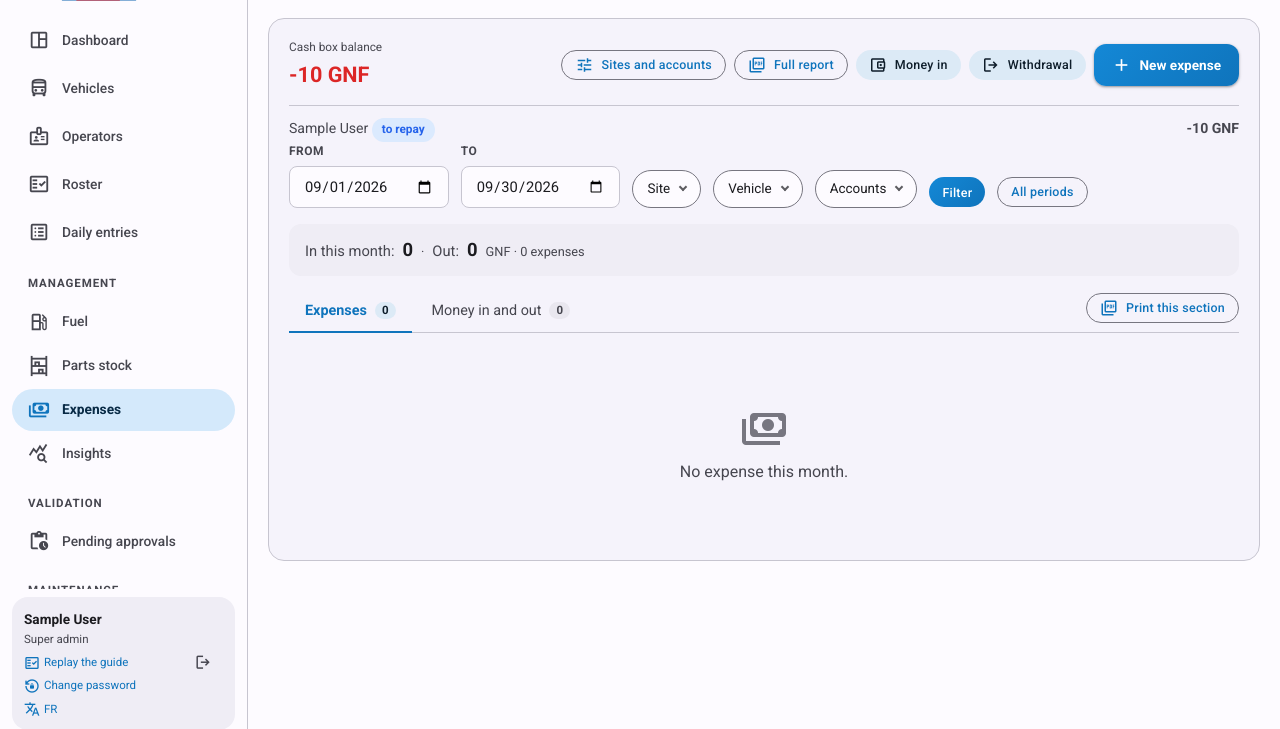
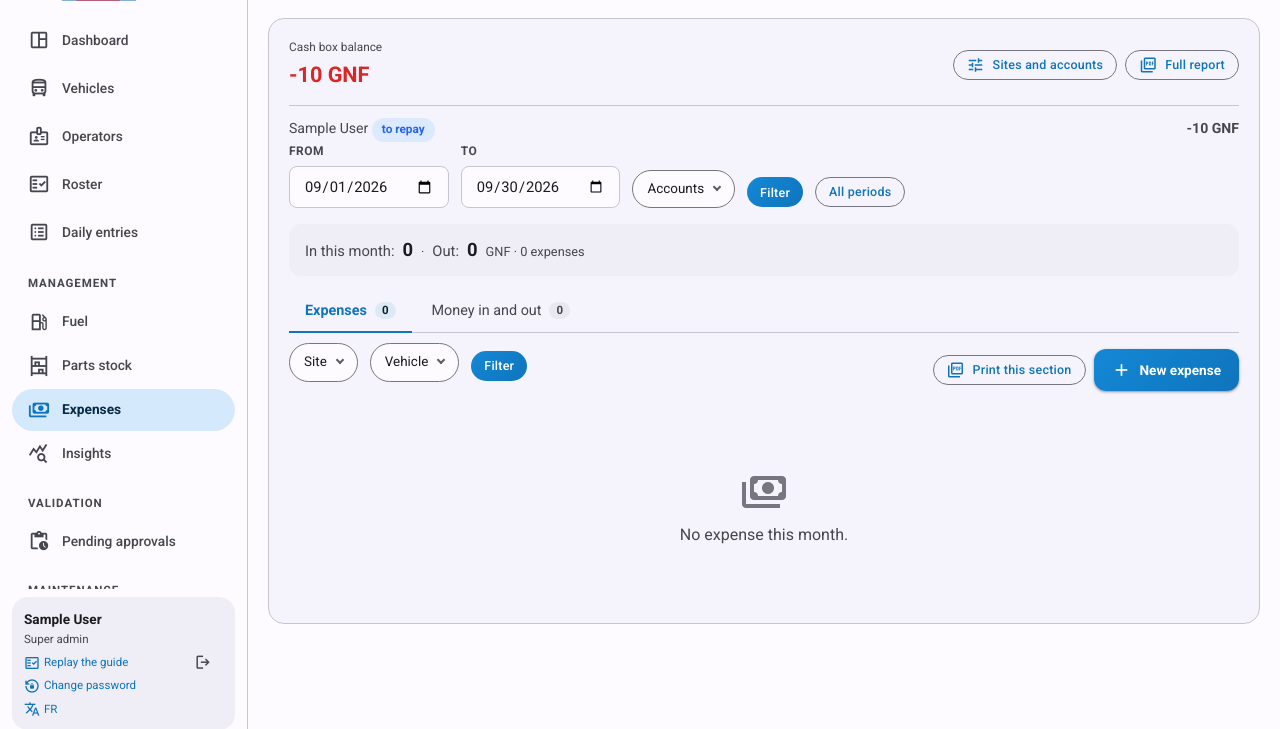
Before and after one commit to DialloOumar/zone_web, a Flask app: page /expenses in a window 1280 px wide. Shown: the part 58-787 px from the top of the page. Run offline with Flask 3, Linux system fonts and the light colour scheme; a user stored in the database is signed in; tables that the repository leaves empty hold one stand-in row (values such as "Sample post"); some libraries are stand-ins or nearby versions.

Commit message:
Put each control where the thing it acts on lives
The page still read as one screen with a header of everything: the period sat
beside a site filter that only costs have, and the header offered three add
buttons of which two belonged to the other tab.

What is true of the whole page stays at the top -- the period, the account
(which both tables answer to since a cost can name one), the lists, the full
report. What belongs to a tab moved under it: site and vehicle filters, the
section's own report, and the button for the thing that tab lists.

Site and vehicle no longer blank the movements on screen either. That was
readable while the filter sat in view above both tabs; from a tab that cannot
show it, an empty list has no explanation. On paper the rule stands -- a
document narrowed to one site drops the movements rather than printing all of
them under a heading the reader would take to mean that site.

Two filter forms now share the page, so each carries the other's values hidden:
filtering by site keeps the period, filtering by period keeps the site.

Co-Authored-By: Claude Opus 5 <noreply@anthropic.com>

```diff
--- a/blueprints/expenses.py
+++ b/blueprints/expenses.py
@@ -373,9 +373,9 @@ def index():
         mq = mq.filter(CashMovement.date <= end)
     if account_ids:
         mq = mq.filter(CashMovement.account_id.in_(account_ids))
-    # A site or a machine is a property of a cost, never of a movement.
-    if site_ids or vehicle_ids:
-        mq = mq.filter(db.false())
+    # A site or a machine is a property of a cost, never of a movement, so those
+    # two filters live under the costs tab and leave this list alone. Blanking it
+    # instead would empty the other tab for a reason not visible from it.
     movements = mq.order_by(CashMovement.date.desc(), CashMovement.id.desc()).all()
 
     # The tab lives in the address, not in the page: every filter press reloads,
@@ -514,6 +514,9 @@ def _caisse_report(start, end, site_ids, vehicle_ids, account_ids, part=None):
         q = CashMovement.query
         if account_ids:
             q = q.filter(CashMovement.account_id.in_(account_ids))
+        # On paper it is one document, so a request for one site's costs drops
+        # the movements rather than printing every one of them beneath a heading
+        # the reader would take to mean that site.
         if site_ids or vehicle_ids:
             q = q.filter(db.false())
         return q
--- a/help_content.py
+++ b/help_content.py
@@ -237,6 +237,7 @@ HELP_SECTIONS = [
             "fr": [
                 "Le solde des comptes est affiché en haut : ce que la caisse doit encore à chacun, c'est-à-dire ce qu'il a avancé moins ce qui lui a été rendu. Un gérant remboursé retombe à zéro.",
                 "La liste est en deux onglets : « Dépenses » d'un côté, « Entrées et retraits » de l'autre. Le nombre sur chaque onglet dit ce qu'il contient. Un retrait n'est pas une dépense, c'est pourquoi les deux ne se mélangent pas.",
+            "Les filtres du haut valent pour toute la page : la période et le compte. Le site et le véhicule sont sous l'onglet « Dépenses », parce qu'ils ne concernent qu'une dépense — une entrée d'argent n'a ni site ni machine.",
             "Chaque filtre est un menu déroulant : ouvrez-le et cochez plusieurs sites ou plusieurs véhicules à la fois.",
                 "« Rapport global » suit les filtres affichés et imprime les deux tableaux : les dépenses et les entrées/retraits, avec solde d'ouverture et de clôture. Restreint à un site, c'est la liste des dépenses de ce site.",
             "« Imprimer cette section » n'imprime que l'onglet ouvert — les dépenses seules, ou les entrées et retraits seuls. Les filtres et la période sont les mêmes que ceux affichés.",
@@ -248,6 +249,7 @@ HELP_SECTIONS = [
             "en": [
                 "The account balances are at the top: what the box still owes each one — what it advanced, less what has been given back. A repaid agent falls back to zero.",
                 "The list is in two tabs: \"Expenses\" on one side, \"Money in and out\" on the other. The count on each tab says what is in it. A withdrawal is not a cost, which is why the two are never mixed.",
+            "The filters at the top apply to the whole page: the period and the account. Site and vehicle sit under the \"Expenses\" tab, because they belong to a cost alone -- money coming in has no site and no machine.",
             "Each filter is a dropdown: open it and tick several sites or several vehicles at a time.",
                 "\"Full report\" follows the filters on screen and prints both tables: the costs and the money in and out, opening and closing balance included. Narrowed to a site it is that site's list of costs.",
             "\"Print this section\" prints only the open tab -- the costs alone, or the money in and out alone. The filters and the period are the ones on screen.",
--- a/static/css/style.css
+++ b/static/css/style.css
@@ -651,14 +651,22 @@ a:hover { text-decoration: underline; }
 }
 .tab--on .tab__count { background: var(--md-secondary-container); color: var(--md-on-secondary-container); }
 
-/* The section's own print button sits at the far end of the tab bar, where it
-   reads as belonging to the tab that is open. */
-.tabs__action { margin-left: auto; align-self: center; margin-bottom: 6px; }
+/* The row under the tabs: what belongs to the open tab and nothing else --
+   its filters on the left, its report on the right. */
+.tab-bar {
+    display: flex; align-items: center; gap: 12px;
+    flex-wrap: wrap; margin: -6px 0 14px;
+}
+.tab-bar__filters { margin: 0; flex: 1 1 auto; }
+.tab-bar__actions {
+    display: flex; align-items: center; gap: 8px;
+    flex-wrap: wrap; margin-left: auto;
+}
 
 @media (max-width: 720px) {
     .tabs { overflow-x: auto; }
     .tab { padding: 10px 12px; font-size: 0.85rem; }
-    .tabs__action { flex-shrink: 0; }
+    .tab-bar__actions { margin-left: 0; width: 100%; justify-content: flex-end; }
 }
 
 /* What is left in the cash box, read first on the Dépenses page. */
--- a/templates/expenses.html
+++ b/templates/expenses.html
@@ -18,6 +18,12 @@
 {# A dropdown holding tick boxes: several can be chosen, and thirty machines
    do not stretch across the page. <details> does the opening on its own, so no
    script has to run for the filter to work. #}
+{# Two filter forms sit on this page, and submitting either must not throw
+   away what the other holds -- so each carries the other's values hidden. #}
+{% macro carry(name, chosen) %}
+    {%- for v in chosen %}<input type="hidden" name="{{ name }}" value="{{ v }}">{% endfor %}
+{% endmacro %}
+
 {% macro tickbox(name, label, rows, chosen, attr) %}
 <details class="filter-dd{% if chosen %} filter-dd--on{% endif %}">
     <summary>
@@ -54,19 +60,6 @@
                 <span class="material-symbols-outlined">picture_as_pdf</span> {{ t['caisse.report_all'] }}
             </a>
             {% endif %}
-            {% if has_perm('expense.create') %}
-            <a href="{{ url_for('expenses.deposit_new') }}" class="btn btn--sm btn--tonal"
-               data-modal-url="{{ url_for('expenses.deposit_new') }}" data-modal-title="{{ t['caisse.deposit_new'] }}">
-                <span class="material-symbols-outlined">account_balance_wallet</span> {{ t['caisse.deposit_new'] }}
-            </a>
-            <a href="{{ url_for('expenses.withdrawal_new') }}" class="btn btn--sm btn--tonal"
-               data-modal-url="{{ url_for('expenses.withdrawal_new') }}" data-modal-title="{{ t['caisse.withdrawal_new'] }}">
-                <span class="material-symbols-outlined">logout</span> {{ t['caisse.withdrawal_new'] }}
-            </a>
-            <a href="{{ url_for('expenses.new') }}" class="fab" data-modal-url="{{ url_for('expenses.new') }}" data-modal-title="{{ t['expense.new'] }}">
-                <span class="material-symbols-outlined">add</span> {{ t['expense.new'] }}
-            </a>
-            {% endif %}
         </div>
     </div>
 
@@ -81,8 +74,12 @@
         {% endfor %}
     </div>
     {% endif %}
-    {# Period first, then the pickers: each opens a list you tick, several at a time. #}
+    {# What both tables answer to: the period, and the account the money moved
+       through. A site or a machine is a property of a cost alone, so those two
+       live under the costs tab instead of here. #}
     <form method="get" class="filter-bar">
+        <input type="hidden" name="tab" value="{{ tab }}">
+        {{ carry('site', site_ids) }}{{ carry('vehicle', vehicle_ids) }}
         <div class="field" style="min-width:150px;">
             <input type="date" name="date_from" value="{{ date_from }}" placeholder=" ">
             <label>{{ t['entry.from'] }}</label>
@@ -91,11 +88,9 @@
             <input type="date" name="date_to" value="{{ date_to }}" placeholder=" ">
             <label>{{ t['entry.to'] }}</label>
         </div>
-        {% if sites %}{{ tickbox('site', t['expense.site'], sites, site_ids, 'name') }}{% endif %}
-        {% if vehicles %}{{ tickbox('vehicle', t['expense.vehicle'], vehicles, vehicle_ids, 'code') }}{% endif %}
         {% if accounts %}{{ tickbox('account', t['caisse.accounts'], accounts, account_ids, 'name') }}{% endif %}
         <button type="submit" class="btn btn--sm btn--primary">{{ t['entry.filter'] }}</button>
-        <a href="{{ url_for('expenses.index', date_from='', date_to='') }}" class="btn btn--sm btn--outlined">{{ t['caisse.all_periods'] }}</a>
+        <a href="{{ url_for('expenses.index', date_from='', date_to='', tab=tab) }}" class="btn btn--sm btn--outlined">{{ t['caisse.all_periods'] }}</a>
     </form>
 
     <div class="expense-total">
@@ -120,13 +115,47 @@
            class="tab {% if tab == 'mouvements' %}tab--on{% endif %}">
             {{ t['caisse.tab_movements'] }}<span class="tab__count">{{ movements|length }}</span>
         </a>
-        {% if has_perm('report.export_pdf') %}
-        <a href="{{ url_for('expenses.export_print', part=tab, **report_args) }}"
-           class="btn btn--sm btn--outlined tabs__action" target="_blank" rel="noopener">
-            <span class="material-symbols-outlined">picture_as_pdf</span> {{ t['caisse.report_section'] }}
-        </a>
+    </nav>
+
+    {# Under the tab, what belongs to the tab: its own filters on the left, its
+       own report on the right. #}
+    <div class="tab-bar">
+        {% if tab == 'depenses' and (sites or vehicles) %}
+        <form method="get" class="filter-bar tab-bar__filters">
+            <input type="hidden" name="tab" value="{{ tab }}">
+            <input type="hidden" name="date_from" value="{{ date_from }}">
+            <input type="hidden" name="date_to" value="{{ date_to }}">
+            {{ carry('account', account_ids) }}
+            {% if sites %}{{ tickbox('site', t['expense.site'], sites, site_ids, 'name') }}{% endif %}
+            {% if vehicles %}{{ tickbox('vehicle', t['expense.vehicle'], vehicles, vehicle_ids, 'code') }}{% endif %}
+            <button type="submit" class="btn btn--sm btn--primary">{{ t['entry.filter'] }}</button>
+        </form>
         {% endif %}
-    </nav>
+        <div class="tab-bar__actions">
+            {% if has_perm('report.export_pdf') %}
+            <a href="{{ url_for('expenses.export_print', part=tab, **report_args) }}"
+               class="btn btn--sm btn--outlined" target="_blank" rel="noopener">
+                <span class="material-symbols-outlined">picture_as_pdf</span> {{ t['caisse.report_section'] }}
+            </a>
+            {% endif %}
+            {% if has_perm('expense.create') %}
+            {% if tab == 'depenses' %}
+            <a href="{{ url_for('expenses.new') }}" class="fab" data-modal-url="{{ url_for('expenses.new') }}" data-modal-title="{{ t['expense.new'] }}">
+                <span class="material-symbols-outlined">add</span> {{ t['expense.new'] }}
+            </a>
+            {% else %}
+            <a href="{{ url_for('expenses.withdrawal_new') }}" class="btn btn--sm btn--tonal"
+               data-modal-url="{{ url_for('expenses.withdrawal_new') }}" data-modal-title="{{ t['caisse.withdrawal_new'] }}">
+                <span class="material-symbols-outlined">logout</span> {{ t['caisse.withdrawal_new'] }}
+            </a>
+            <a href="{{ url_for('expenses.deposit_new') }}" class="fab"
+               data-modal-url="{{ url_for('expenses.deposit_new') }}" data-modal-title="{{ t['caisse.deposit_new'] }}">
+                <span class="material-symbols-outlined">add</span> {{ t['caisse.deposit_new'] }}
+            </a>
+            {% endif %}
+            {% endif %}
+        </div>
+    </div>
 
     {% if tab == 'mouvements' %}
     {% if movements %}
```
